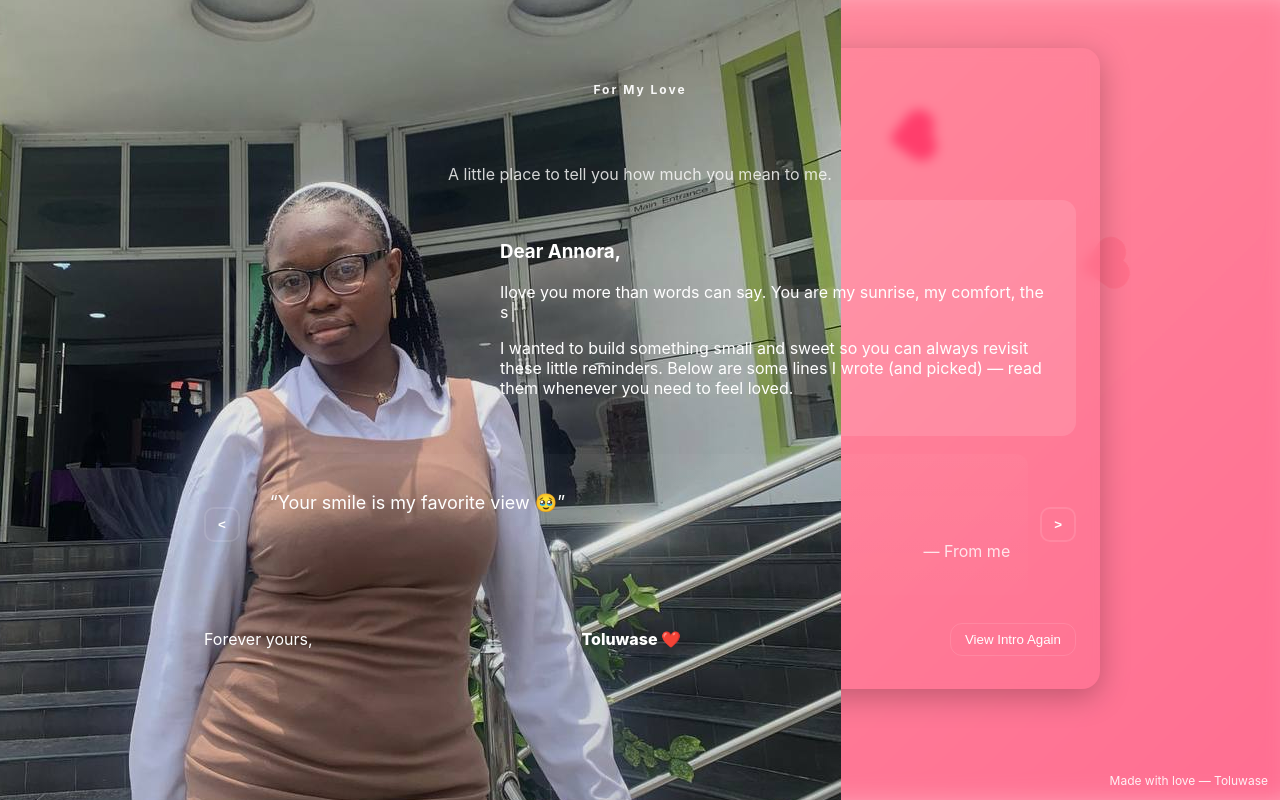
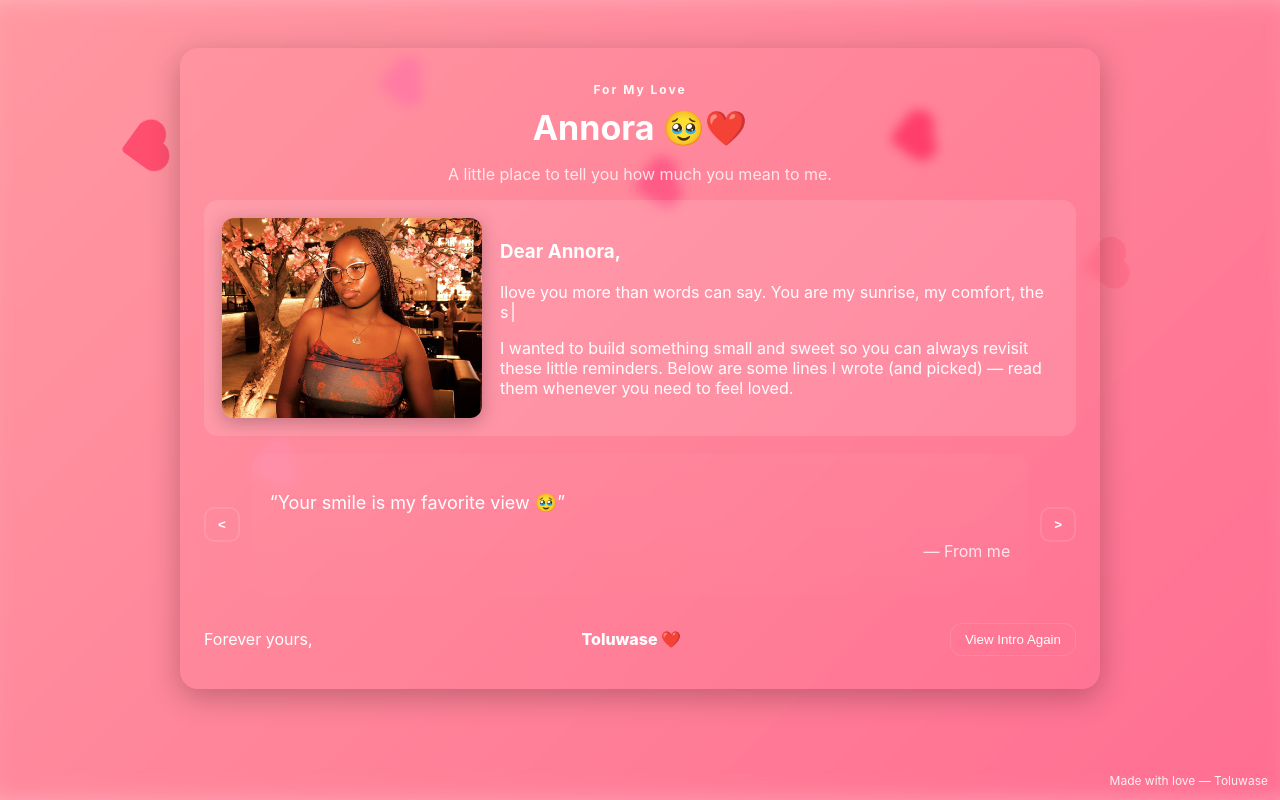
Before and after one commit to tolucodehub/for-my-love, a React (Vite) app: page / in a window 1280 px wide. Built offline with nearby package versions, Linux system fonts and the light colour scheme.

Commit message:
update app: pic size

```diff
--- a/src/App.jsx
+++ b/src/App.jsx
@@ -89,7 +89,7 @@ export default function App() {
           <section className="message-card">
             <div className="left">
               <div className="photo-placeholder">
-                <img src="/annora1.jpg" alt="Annora" className="photo" />
+                <img src="/annora2.jpg" alt="Annora" className="photo" />
               </div>
             </div>
             <div className="right">
--- a/src/styles.css
+++ b/src/styles.css
@@ -59,6 +59,13 @@ html,body,#root{height:100%;margin:0;font-family:Inter, ui-sans-serif, system-ui
 .left{flex:0 0 260px}
 .right{flex:1}
 
+.photo-placeholder img.photo {
+  width: 100%;
+  height: 100%;
+  border-radius: 12px;
+  object-fit: cover;
+  box-shadow: 0 4px 18px rgba(0, 0, 0, 0.25);
+}
 /* typewriter */
 .typewriter{border-right:2px solid rgba(255,255,255,0.6);padding-right:4px}
 
```
